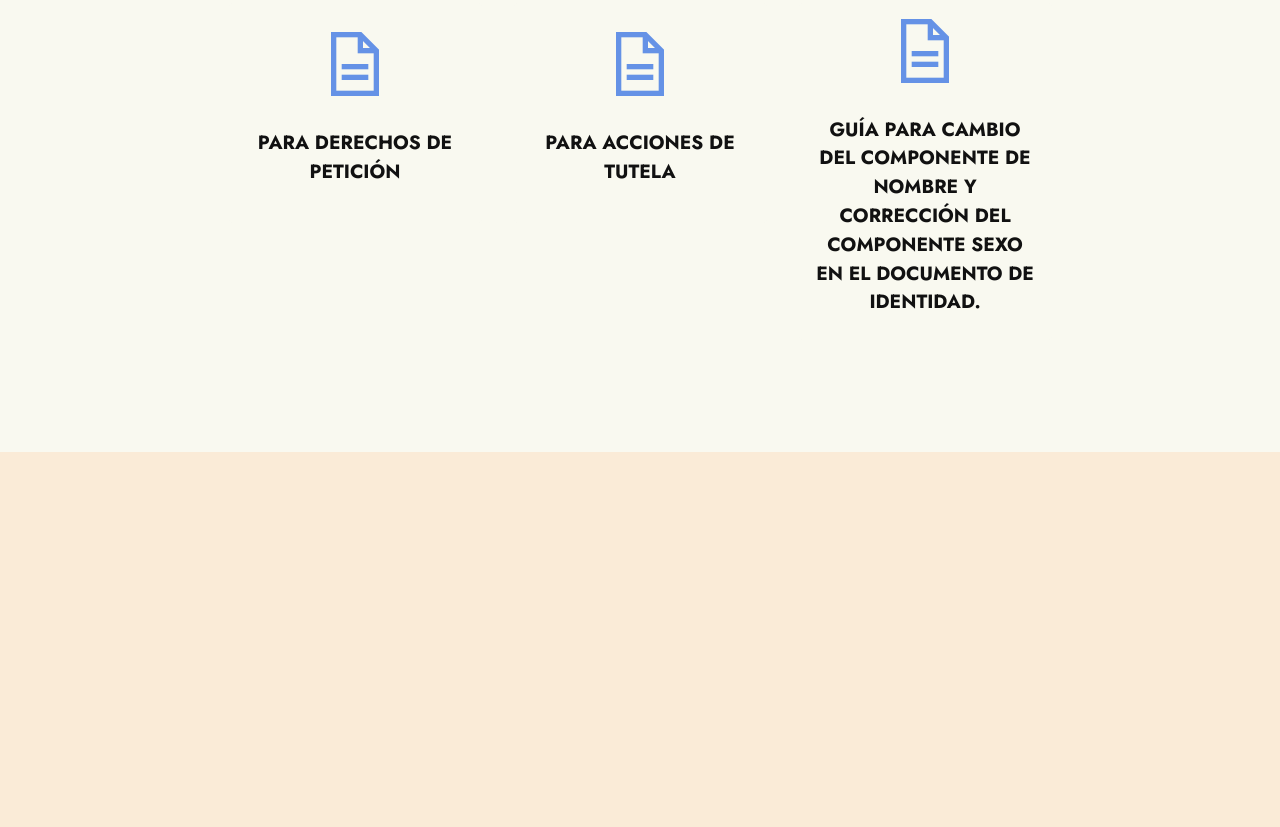
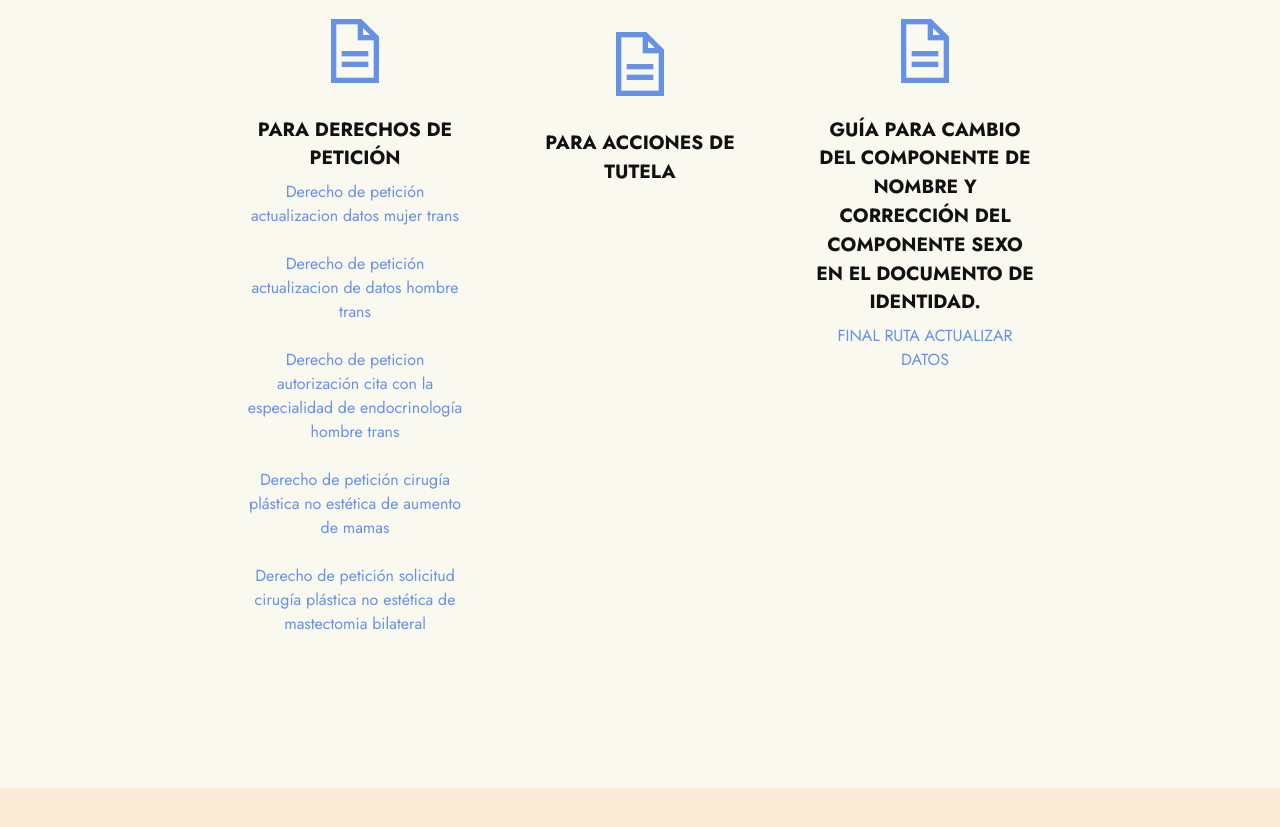
Before and after one commit to vitsiapp/vitsiapp.github.io, a plain HTML site: page recursos.html in a window 1280 px wide. Shown: the part 1207-2034 px from the top of the page. Before the commit the page ends 1760 px from the top, so only its background shows below. Drawn offline with Linux system fonts and the light colour scheme; files whose address does not match are found by name.

Commit message:
Update documents anchors - Recursos

```diff
--- a/recursos.html
+++ b/recursos.html
@@ -100,7 +100,13 @@
                     <div class="card-box align-center">
                         <span class="mbr-iconfont mobi-mbri-file mobi-mbri"></span>
                         <h4 class="card-title align-center mbr-black mbr-fonts-style display-7"><strong>PARA DERECHOS DE PETICIÓN</strong></h4>
+                        <a href="./assets/recursos/Derecho de petición actualizacion datos mujer trans.docx">Derecho de petición actualizacion datos mujer trans</a><br><br>
+                        <a href="./assets/recursos/Derecho de petición actualizacion de datos hombre trans.docx">Derecho de petición actualizacion de datos hombre trans</a><br><br>
+                        <a href="./assets/recursos/Derecho de peticion autorización cita con la especialidad de endocrinología hombre trans.docx">Derecho de peticion autorización cita con la especialidad de endocrinología hombre trans</a><br><br>
+                        <a href="./assets/recursos/Derecho de petición cirugía plástica no estética de aumento de mamas.docx">Derecho de petición cirugía plástica no estética de aumento de mamas</a><br><br>
+                        <a href="./assets/recursos/Derecho de petición solicitud cirugía plástica no estética de mastectomia bilateral.docx">Derecho de petición solicitud cirugía plástica no estética de mastectomia bilateral</a><br><br>
                     </div>
+
                 </div>
             </div>
             <div class="col-12 col-md-6 col-lg-3">
@@ -116,6 +122,7 @@
                     <div class="card-box align-center">
                         <span class="mbr-iconfont mobi-mbri-file mobi-mbri"></span>
                         <h4 class="card-title align-center mbr-black mbr-fonts-style display-7"><strong>GUÍA PARA CAMBIO DEL COMPONENTE DE NOMBRE Y CORRECCIÓN DEL COMPONENTE SEXO EN EL DOCUMENTO DE IDENTIDAD.</strong></h4>
+                        <a href="./assets/recursos/FINAL RUTA ACTUALIZAR  DATOS.docx">FINAL RUTA ACTUALIZAR  DATOS</a><br><br>
                     </div>
                 </div>
             </div>
@@ -135,10 +142,6 @@
 
             <div class="row social-row">
                 <div class="social-list align-right pb-2">
-
-
-
-
 
 
                 <div class="soc-item">
```
Also changed, not shown: 6 other files.
